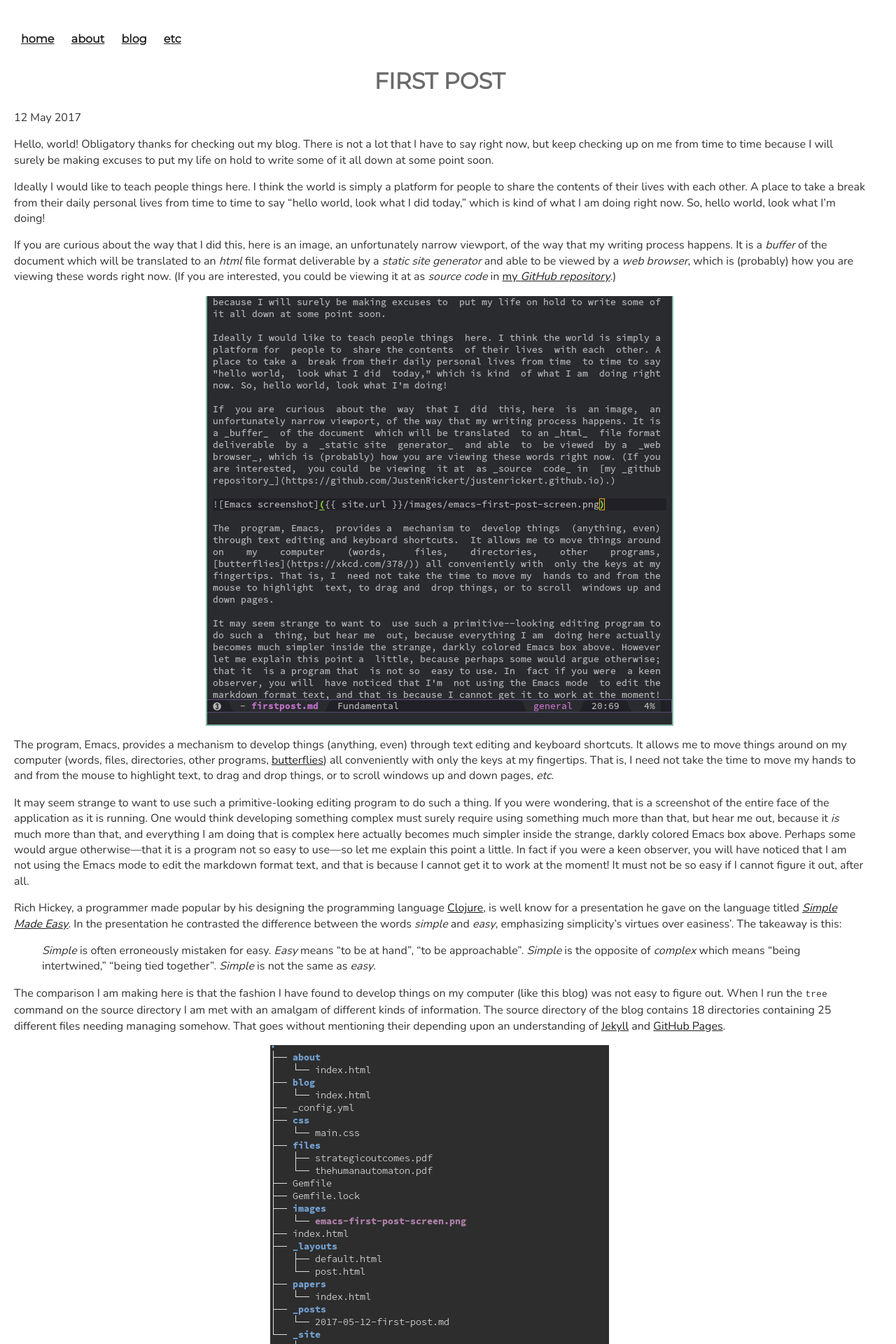
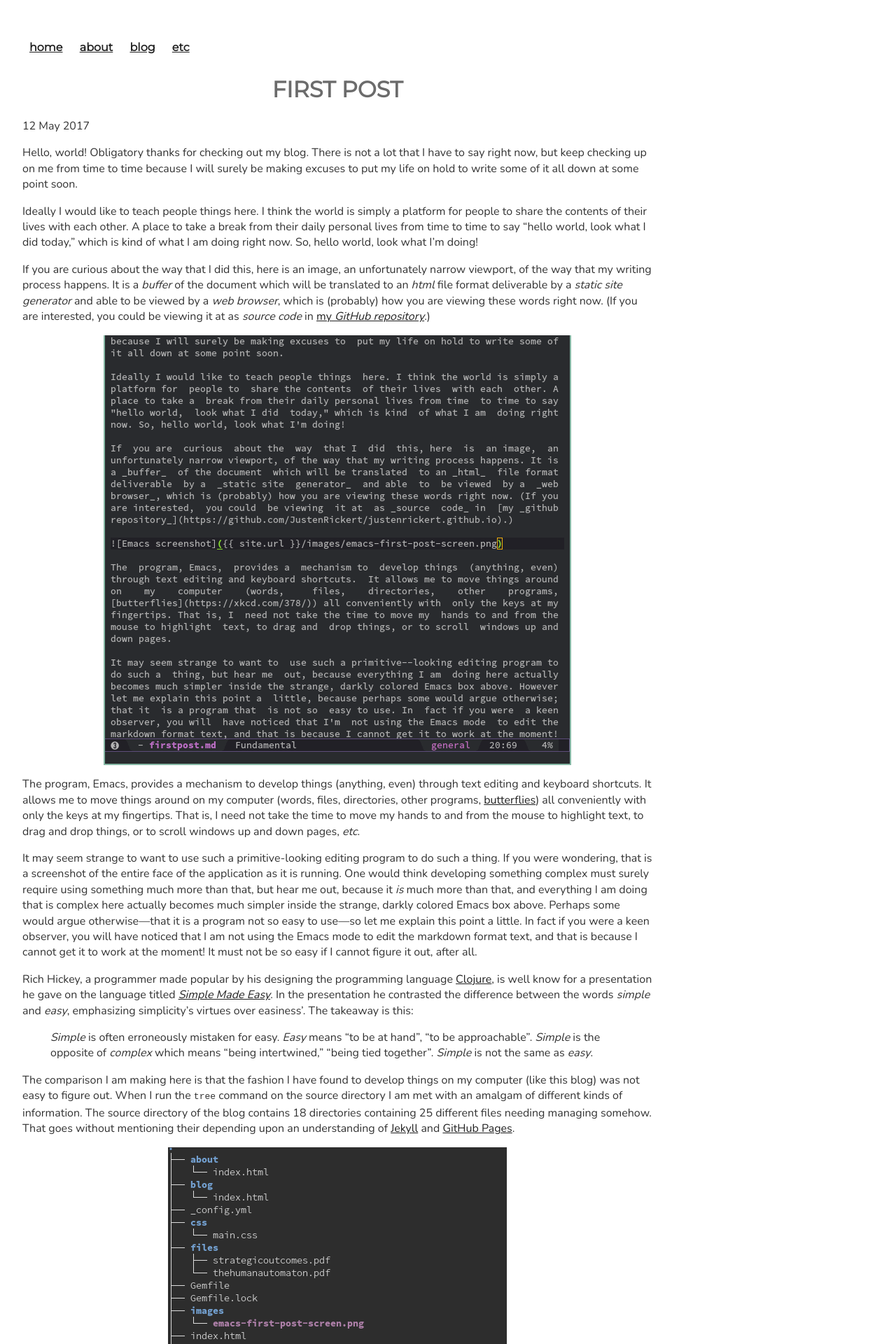
Before and after one commit to JustenRickert/justenrickert-old-user-page, a Jekyll site: the page built from _posts/2017-05-12-first-post.md, in a window 1280 px wide. Shown: the top 1920 px of the page at 70% size. Built offline with Jekyll 4.4.1, drawn with Linux system fonts in a browser that asks for light colours; nearby versions of some CDN libraries.

Commit message:
max-width: 100%;

```diff
--- a/css/main.css
+++ b/css/main.css
@@ -4,6 +4,9 @@ img {
     /* centers the image */
     display: block;
     margin: 0 auto;
+    max-width: 100%;
+    width: auto;
+    height: auto;
 }
 
 .center {
@@ -13,20 +16,20 @@ img {
 }
 
 body {
-    /* max-width: 700px; */
+    max-width: 900px;
     /* margin: 30px auto; */
     width: 95%;
     padding: 12px;
     padding-bottom: 0;
 }
 
-/* @media only screen and (min-width: 481px) { */
-/*     body { */
-/*         padding-top: 24px; */
-/*         padding-right: 24px; */
-/*         padding-left: 24px; */
-/*     } */
-/* } */
+@media only screen and (min-width: 481px) {
+    body {
+        padding-top: 24px;
+        padding-right: 24px;
+        padding-left: 24px;
+    }
+}
 
 nav ul, footer ul {
     font-family: Montserrat;
```
